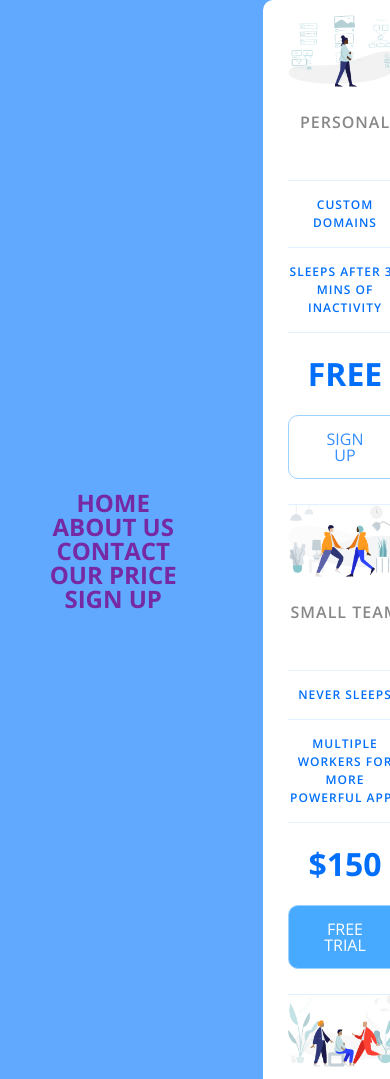
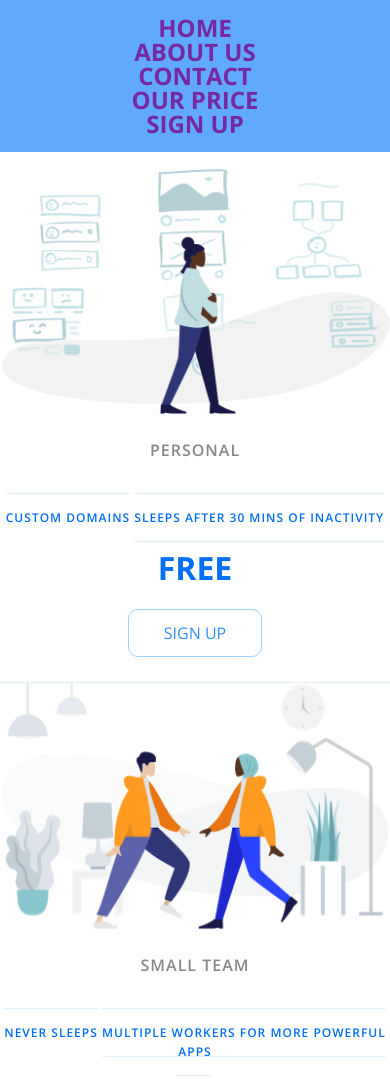
Before and after one commit to nikodem-stefanow/The-Web-Dev-Bootcamp, a plain HTML site: page Day-2-Bootcamp/index.html in a window 390 px wide. Shown: the top 1079 px of the page. Drawn offline with nearby package versions, Linux system fonts and the light colour scheme.

Commit message:
Changes to folder name and some fixes
fixed a issue with navbar where it was on the left side, aswell as added some styles to it.

```diff
--- a/Day 2 bootcamp/app.css
+++ b/Day-2-Bootcamp/app.css
@@ -143,16 +143,35 @@ body {
     background-color: #60a9ff;
     display: flex;
     justify-content: center;
+    flex-direction: column;
     align-items: center;
     min-height: 100vh;
 }
 
 nav {
     display: flex;
-    flex-direction: column;
+    flex-direction: row;
+    justify-content: space-between;
     text-align: center;
-    width: 300px;
-    height: 500px;
+    width: 95%;
+    padding: 1em 0;
+
+}
+
+
+ul li {
+    display: inline;
+    padding: 0;
+    margin: 0;
+
+}
+
+.ul-nav {
+    border-bottom: 4px solid #489af9;
+    flex: 1;
+    max-width: 50%;
+    display: flex;
+    justify-content: space-evenly;
 }
 
 nav a {
@@ -263,3 +282,24 @@ nav a {
         border-right: none;
     }
 }
+
+a {
+    flex-wrap: nowrap;
+}
+
+@media (max-width:900px) {
+
+    nav {
+        flex-direction: column;
+        align-items: center;
+    }
+
+    nav ul {
+        flex-direction: column;
+        align-items: center;
+    }
+
+    .ul-nav {
+        border-bottom: none;
+    }
+}
--- a/Day 2 bootcamp/index.html
+++ b/Day-2-Bootcamp/index.html
@@ -10,17 +10,15 @@
 </head>
 
 <body>
-    <div class="nav">
     <nav>
         <a href="index.html">Home</a>
-        <ul>
+        <ul class="ul-nav">
             <li><a href="about.html">About us</a> </li>
             <li><a href="contact.html">Contact</a> </li>
             <li><a href="pricing.html">Our price</a> </li>
         </ul>
         <a href="Signup.html">Sign up</a>
     </nav>
-    </div>
     <section class="panel pricing-table">
 
         <div class="pricing-plan">
```
Also changed, not shown: Day-2-Bootcamp/icons/icon1.png (renamed from Day 2 bootcamp/icons/icon1.png), Day-2-Bootcamp/icons/icon2.png (renamed from Day 2 bootcamp/icons/icon2.png), Day-2-Bootcamp/icons/icon3.png (renamed from Day 2 bootcamp/icons/icon3.png), 2 other files.
